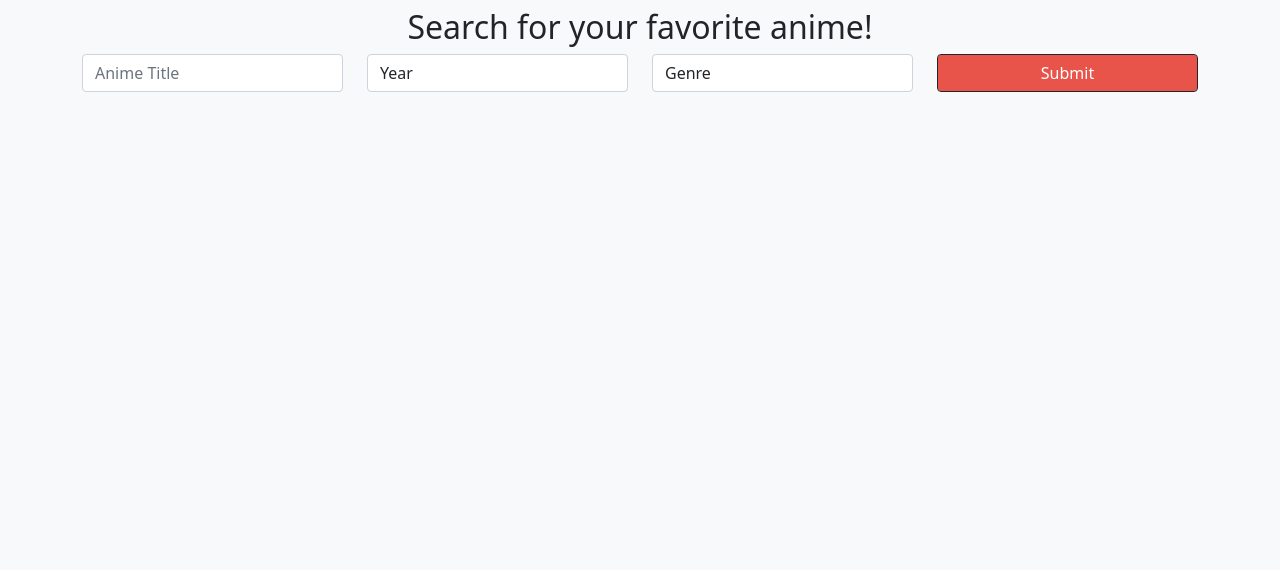
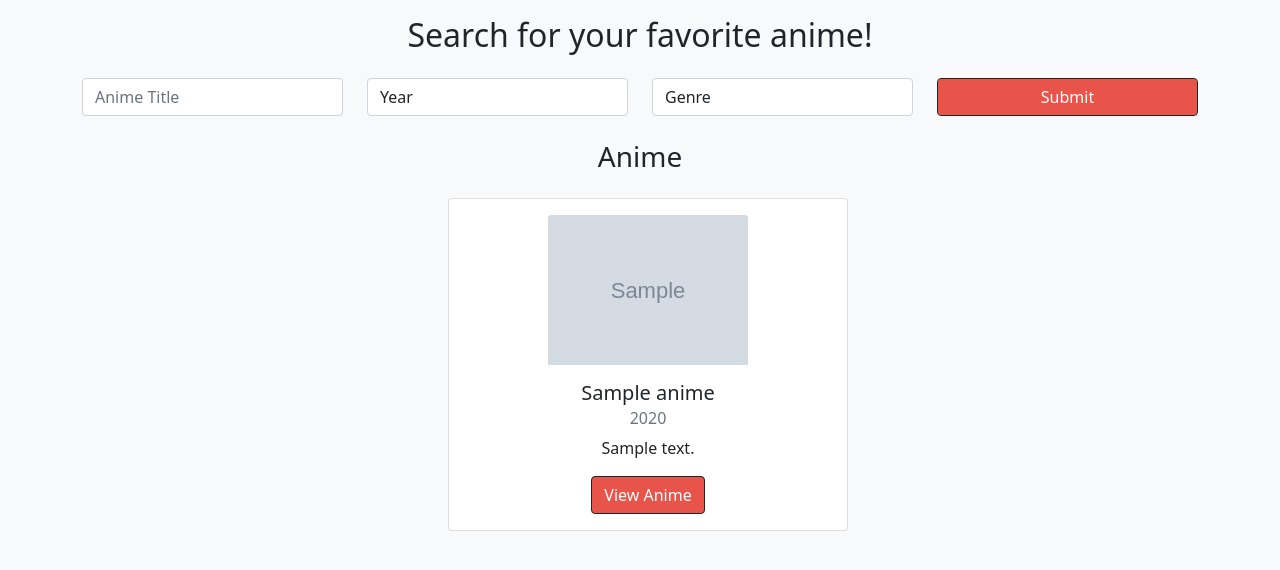
Before and after one commit to sushicloud-online/sushicloud, a PHP site: page /homepage.php in a window 1280 px wide. Shown: the part 56-626 px from the top of the page. Run offline with PHP 8.4, Linux system fonts and the light colour scheme; the visitor is signed in with stand-in values (Sample User, id 1); tables that the repository leaves empty or names only in its code hold one stand-in row (values such as "Sample post"); grey boxes marked "Sample" are stand-in pictures.

Commit message:
inserted anime into database, searching anime functionality

```diff
--- a/homepage.php
+++ b/homepage.php
@@ -45,6 +45,59 @@
         unset($_SESSION['mi_err']);
     }
 
+    $anime_search = 'SELECT title, year, description, image_url from anime';
+
+    // checking if search terms were inputted
+    if (!empty($_POST['title']) || !empty($_POST['year']) || !empty($_POST['genre'])) {
+		$anime_search = $anime_search.' where';
+
+		//adds title to query if title was input
+		if (!empty($_POST['title'])) {
+			$title = trim($_POST['title']);
+			$anime_search = $anime_search.' title like :title';
+
+			if (!empty($_POST['year']) || !empty($_POST['genre']))
+				$anime_search = $anime_search.' or';
+		}
+
+		//adds year to query if genre was selected
+		if (!empty($_POST['year'])) {
+			$year = $_POST['year'];
+			$anime_search = $anime_search.' year like :year';
+
+			if (!empty($_POST['genre']))
+				$anime_search = $anime_search.' or';
+		}
+
+		//adds genre to query if genre was selected
+		if (!empty($_POST['genre'])) {
+			$genre = $_POST['genre'];
+			$anime_search = $anime_search.' genre = :genre';
+		}
+	}
+
+    //prepares query
+	$query = $db->prepare($anime_search);
+
+	//binds title parameter if exists
+	if (!empty($title)) {
+		$title = '%'.$title.'%';
+		$query->bindParam(':title', $title);
+	}
+
+    //binds rating parameter if exists
+	if (!empty($year))
+        $query->bindParam(':year', $year);
+
+	//binds genre parameter if exists
+	if (!empty($genre)) {
+		$genre = '%'.$genre.'%';
+		$query->bindParam(':genre', $genre);
+    }
+
+	//runs query and gets results
+	$query->execute();
+	$results = $query->fetchAll();
 
 ?>
 
@@ -85,10 +138,10 @@
     </nav>
 
     <div class="container text-center mx-auto">
-        <h2 class="mt-2">Search for your favorite anime!</h2>
+        <h2 class="mt-3">Search for your favorite anime!</h2>
 
-        <form action="./background_scripts/query_anime.php" method="post">
-            <div class="row">
+        <form action="./homepage.php" method="post">
+            <div class="row mt-4">
                 <div class="col">
                     <input name="title" type="text" class="form-control" placeholder="Anime Title">
                 </div>
@@ -101,37 +154,48 @@
                         <option value="2019">2019</option>
                     </select>
                 </div>
-                <!-- <div class="col">
-                    <select name="season" class="form-control">
-                        <option value="">Season</option>
-                        <option value="f21">Fall 2021</option>
-                        <option value="su21">Summer 2021</option>
-                        <option value="sp21">Spring 2021</option>
-                        <option value="f20">Fall 2020</option>
-                        <option value="su20">Summer 2020</option>
-                        <option value="sp20">Spring 2020</option>
-                        <option value="f19">Fall 2019</option>
-                        <option value="su19">Summer 2019</option>
-                        <option value="sp19">Spring 2019</option>
-                    </select>
-                </div> -->
                 <div class="col">
                     <select name="genre" class="form-control">
                         <option value="">Genre</option>
                         <option value="Romance">Romance</option>
                         <option value="Action">Action</option>
                         <option value="Comedy">Comedy</option>
-                        <option value="SlifeofLife">Slice of Life</option>
+                        <option value="Slife-of-Life">Slice of Life</option>
                     </select>
                 </div>
                 <div class="col">
-                    <input name="search btn" type="button" class="btn btn-dark form-control" style="background-color: rgba(232,84,74,255);" value="Submit">
+                    <input name="search" type="submit" class="btn btn-dark form-control" style="background-color: rgba(232,84,74,255);" value="Submit">
                 </div>
             </div>
         </form>
     </div>
 
+    <div class='container bg-light overflow-auto'>
+        <h3 class="text-center mt-4">Anime</h3>
+			<div class='row justify-content-center'>
+			<?php
 
+				if ($results) {
+					//outputs all results passed
+					foreach ($results as $row) {
+                        echo '<div class="card text-center ms-3 mt-3" style="width: 25rem;">';
+                        echo "<img src='".$row['image_url']."' class='card-img-top mx-auto mt-3' alt='movie image' style='width: 200px;'>";
+                        echo '<div class="card-body">';
+                        echo '<h5 class="card-title">'.$row['title'].'</h5>';
+                        echo '<h6 class="card-subtitle mb-2 text-muted">'.$row['year'].'</h6>';
+                        echo '<p class="card-text">'.$row['description'].'</p>';
+                        echo '<a href="#" class="btn btn-dark" style="background-color: rgba(232,84,74,255);">View Anime</a>';
+                        echo '</div>';
+                        echo '</div>';
+					}
+				}
+
+				else {
+					echo "<p class='text-danger'>No results.</p>";
+				}
+			?>
+			</div>
+		</div>
 
     <!-- Optional JavaScript; choose one of the two! -->
 
@@ -141,4 +205,8 @@
     </script>
 </body>
 
+    <?php
+		//closes db connection
+		$db = null;
+	?>
 </html>
--- /dev/null
+++ b/sample_queries.sql
@@ -0,0 +1,6 @@
+SELECT * FROM anime WHERE title LIKE "Spy x Family" AND year LIKE 2022 or genre LIKE "Comedy";
+
+-- similar query for php query
+SELECT * FROM anime_input WHERE title LIKE "anime_title_input" AND year LIKE "year_input" or genre LIKE "genre_input";
+-- more so,
+SELECT title, year, description, image_url from anime WHERE title LIKE "Spy x Family" AND year LIKE 2022 or genre LIKE "Comedy";
```
Also changed, not shown: sushicloud.sql (+7 -0 lines).
